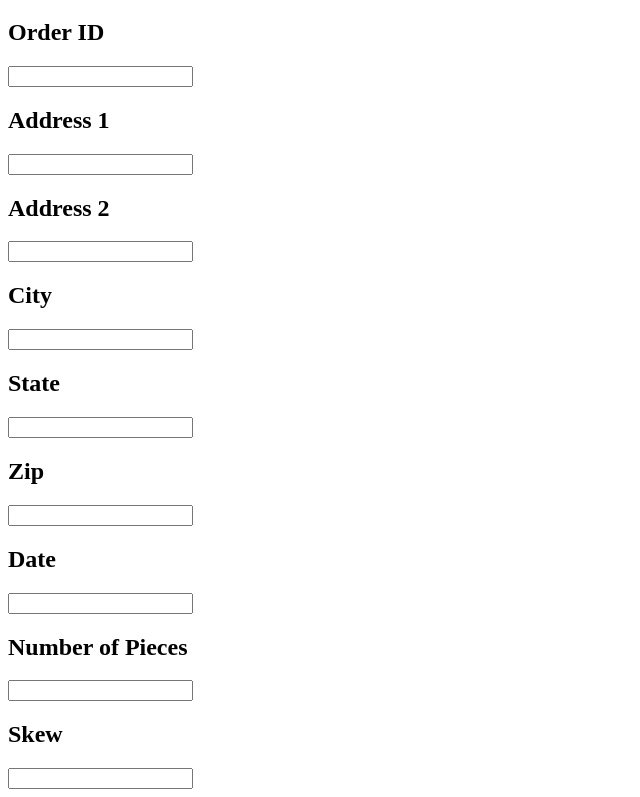
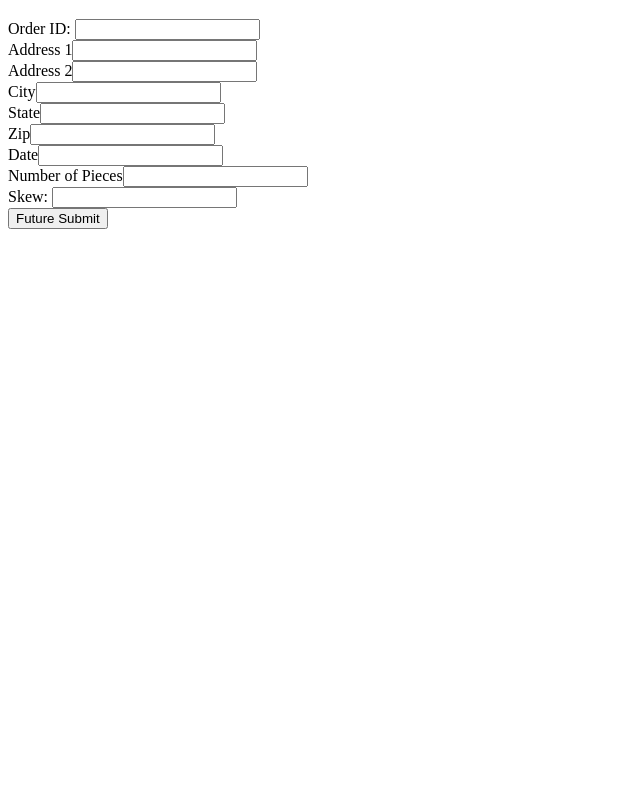
Before and after one commit to brandonkorf/brandonkorf.github.io, a plain HTML site: page index.html in a window 1280 px wide. Shown: the part 61-858 px from the top of the page, without its empty margins (0-640 px from the left). After the commit the page ends 800 px from the top, so only its background shows below. Drawn offline with Linux system fonts and the light colour scheme.

Commit message:
Formatting and States
Changed the formatting of the form and added more state autocomplete
options.

```diff
--- a/index.html
+++ b/index.html
@@ -9,50 +9,27 @@
 <body>
 	<h1>Pro Services</h1>
 
-	<h2>Order ID</h2>
-	<div>
-		<input type="text" name="orderID">
-	</div>
-
-	<h2>Address 1</h2>
-	<div>
-		<input id="autoAddress1" type="text" name="address1">
-	</div>
-
-	<h2>Address 2</h2>
-	<div>
-		<input id="autoAddress2" type="text" name="address2">
-	</div>
-
-	<h2>City</h2>
-	<div>
-		<input id="autoCity" type="text" name="city">
-	</div>
-
-	<h2>State</h2>
-	<div>
-		<input id="autoState" type="text" name="state">
-	</div>
-
-	<h2>Zip</h2>
-	<div>
-		<input id="autoZip" type="number" name="zip">
-	</div>
-
-	<h2>Date</h2>
-	<div>
-		<input id="date" type="text" name="date">
-	</div>
-
-	<h2>Number of Pieces</h2>
-	<div>
-		<input id="autoNumPieces" type="number" name="numPieces">
-	</div>
-
-	<h2>Skew</h2>
-	<div>
-		<input id="autoSkew" type="text" name="skew">
-	</div>
+	<form>
+		Order ID: <input type="text" name="orderID">
+		<br/>
+		Address 1<input id="autoAddress1" type="text" name="address1">
+		<br/>
+		Address 2<input id="autoAddress2" type="text" name="address2">
+		<br/>
+		City<input id="autoCity" type="text" name="city">
+		<br/>
+		State<input id="autoState" type="text" name="state">
+		<br/>
+		Zip<input id="autoZip" type="number" name="zip">
+		<br/>
+		Date<input id="date" type="text" name="date">
+		<br/>
+		Number of Pieces<input id="autoNumPieces" type="number" name="numPieces">
+		<br/>
+		Skew: <input id="autoSkew" type="text" name="skew">
+		<br/>
+		<input type="submit" value="Future Submit">
+	</form>
 
 
 	<script>
@@ -83,8 +60,56 @@
 		});
 
 		var availableState = [
+		"Alabama",
+		"Alaska",
+		"Arizona",
+		"Arkansas",
+		"California",
 		"Colorado",
-		"New Mexico"
+		"Connecticut",
+		"Delaware",
+		"Florida",
+		"Georgia",
+		"Hawaii",
+		"Idaho",
+		"Illinois",
+		"Indiana",
+		"Iowa",
+		"Kansas",
+		"Kentucky",
+		"Louisiana",
+		"Maine",
+		"Maryland",
+		"Massachusetts",
+		"Michigan",
+		"Minnesota",
+		"Mississippi",
+		"Missouri",
+		"Montana",
+		"Nebraska",
+		"Nevada",
+		"New Hampshire",
+		"New Jersey",
+		"New Mexico",
+		"New York",
+		"North Carolina",
+		"North Dakota",
+		"Ohio",
+		"Oklahoma",
+		"Oregon",
+		"Pennsylvania",
+		"Rhode Island",
+		"South Carolina",
+		"South Dakota",
+		"Tennessee",
+		"Texas",
+		"Utah",
+		"Vermont",
+		"Virginia",
+		"Washington",
+		"West Virginia",
+		"Wisconsin",
+		"Wyoming"
 		];
 		$( "#autoState" ).autocomplete({
 			source: availableState
@@ -107,11 +132,11 @@
 		"Dishwasher Complete Installation",
 		"Fridge Pick-up"
 		];
-		$( "#autoState" ).autocomplete({
-			source: availableState
+		$( "#autoSkew" ).autocomplete({
+			source: availableSkew
 		});
 
-		$.getJSON("./sample.json", function(json) {
+		/*$.getJSON("./sample.json", function(json) {
 			console.log(json.length);
 			for(var i = 0; i < json.length; i++) {
 				var obj = json[i];
@@ -123,7 +148,7 @@
 		.success(function() { console.log("success"); })
 		.error(function() { console.log("error"); })
 		.complete(function() { console.log("complete"); });
-
+		*/
 
 	</script>
 </body>
```
